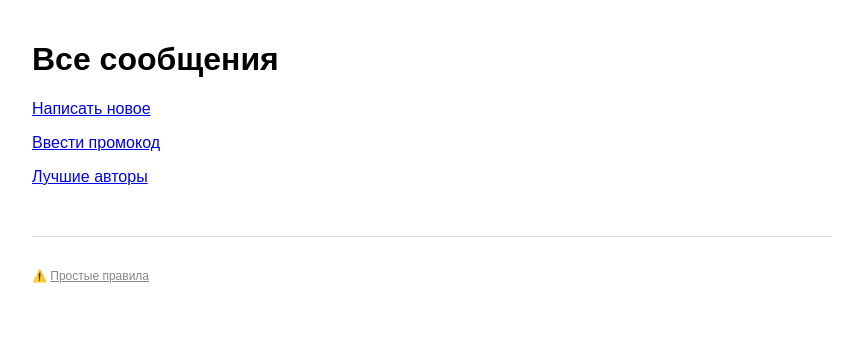
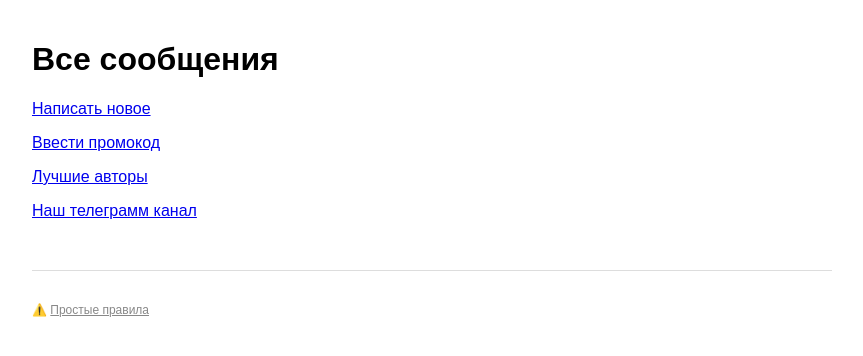
Before and after one commit to RobertAvdeenkov/project, a Python web app: template templates/messages.html in a window 1280 px wide. Shown: the top 356 px of the page, without its empty margins (208-1071 px from the left). Run offline with Jinja, Linux system fonts and the light colour scheme; the template is opened without the code that fills it, so the values that code supplies are empty.

Commit message:
telegramm channel added

```diff
--- a/templates/messages.html
+++ b/templates/messages.html
@@ -21,6 +21,7 @@
     <p><a href="/feedback">Написать новое</a></p>
     <p><a href="/promo">Ввести промокод</a></p>
     <p><a href="/tops">Лучшие авторы</a></p>
+    <p><a href="https://t.me/+Al3PSSStlsM2ZmIy">Наш телеграмм канал</a></p>
     <div class="container">
 
                 <!-- Элемент для сообщения (будет отображать data.message) -->
```
